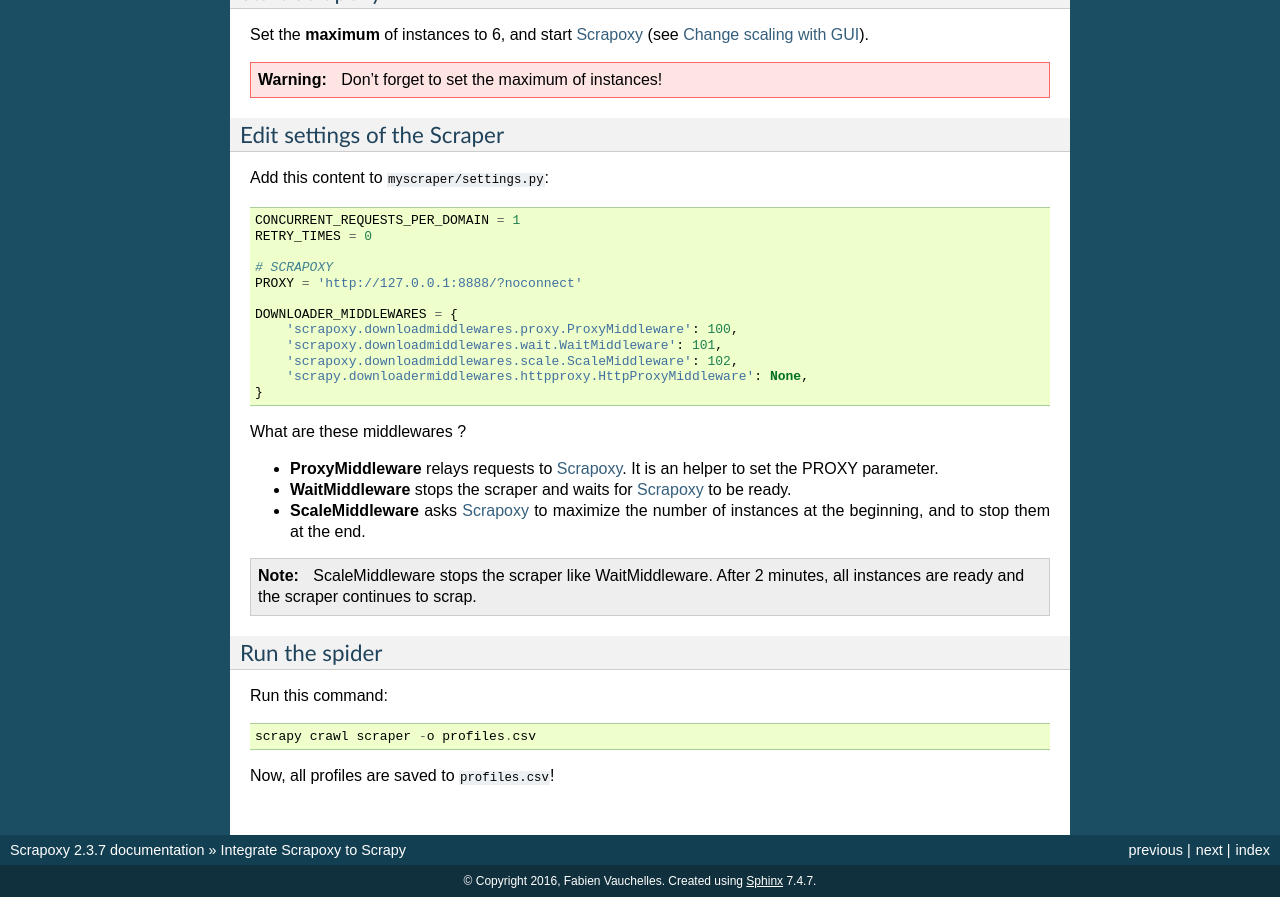
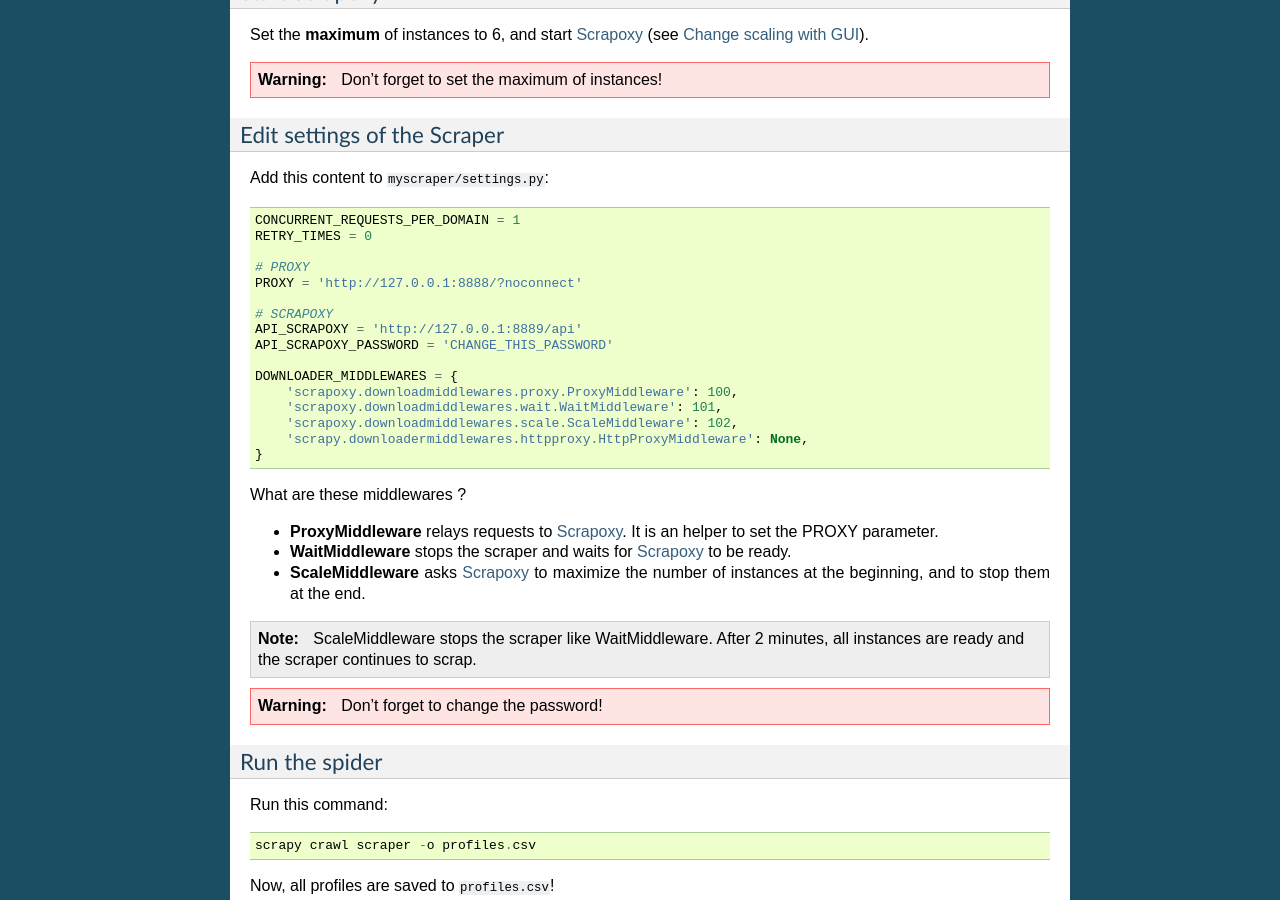
Before and after one commit to zahlio/scrapoxy, a Sphinx documentation site: the page built from docs/tutorials/python-scrapy/index.rst, in a window 1280 px wide and 900 px high, scrolled down 2150 px. Built offline with Sphinx 7.4.7, drawn with Linux system fonts in a browser that asks for light colours.

Commit message:
fix(docs): add correct settings

```diff
--- a/docs/tutorials/python-scrapy/index.rst
+++ b/docs/tutorials/python-scrapy/index.rst
@@ -147,8 +147,12 @@
     CONCURRENT_REQUESTS_PER_DOMAIN = 1
     RETRY_TIMES = 0
 
+    # PROXY
+    PROXY = 'http://127.0.0.1:8888/?noconnect'
+
     # SCRAPOXY
-    PROXY = 'http://127.0.0.1:8888/?noconnect'
+    API_SCRAPOXY = 'http://127.0.0.1:8889/api'
+    API_SCRAPOXY_PASSWORD = 'CHANGE_THIS_PASSWORD'
 
     DOWNLOADER_MIDDLEWARES = {
         'scrapoxy.downloadmiddlewares.proxy.ProxyMiddleware': 100,
@@ -168,6 +172,9 @@
 .. NOTE::
    ScaleMiddleware stops the scraper like WaitMiddleware. After 2 minutes, all instances are ready and the scraper continues to scrap.
 
+.. WARNING::
+    Don't forget to change the password!
+
 
 Run the spider
 --------------
```
Also changed, not shown: docs/tutorials/python-scrapy-blacklisting/index.rst (+8 -3 lines).
